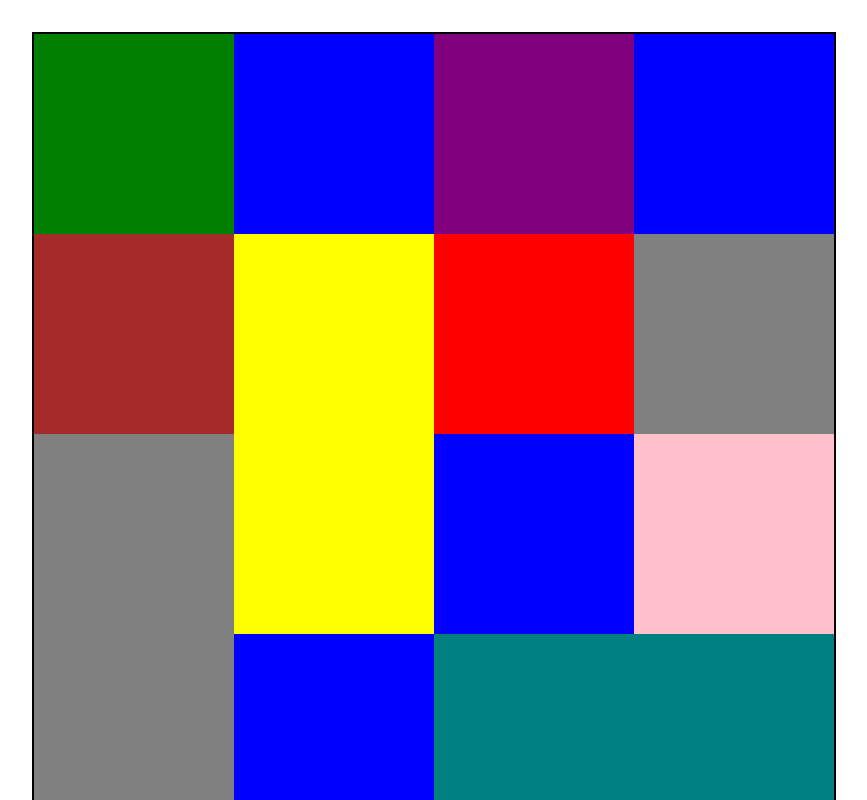
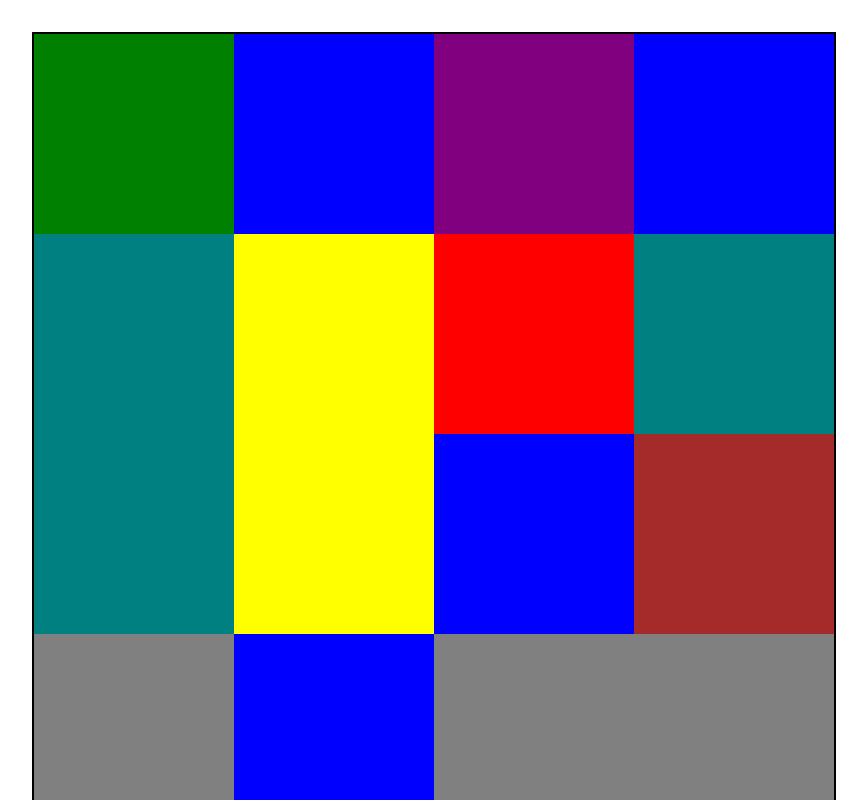
Before and after one commit to hefamba/React-Practice, a React (Vite) app: page / in a window 1280 px wide. Shown: the top 800 px of the page, without its empty margins (206-1073 px from the left). Built offline with nearby package versions, Linux system fonts and the light colour scheme.

Commit message:
fixing contributions

```diff
--- a/src/App.jsx
+++ b/src/App.jsx
@@ -53,6 +53,7 @@ const colors = [
   'brown',
   'teal',
   'gray',
+  'teal',
 ];
 
 function App() {
```
